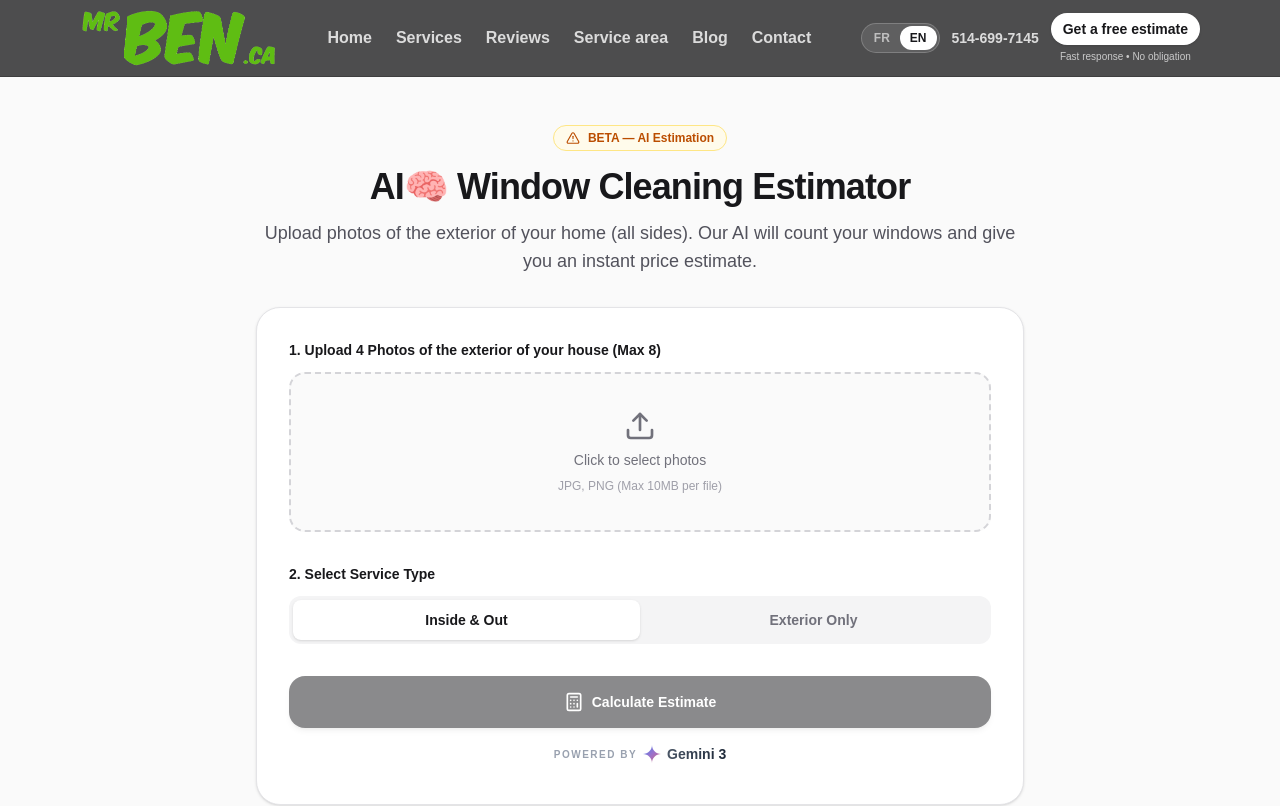
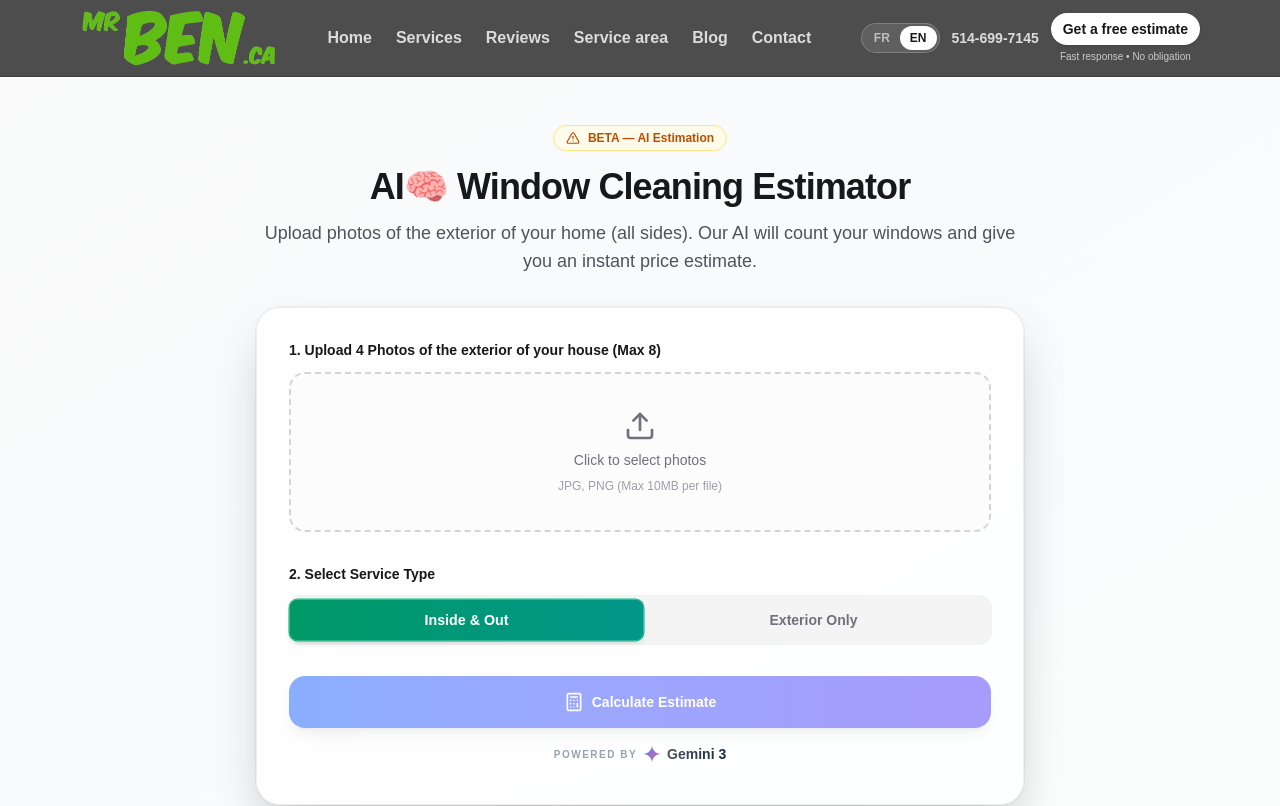
Before and after one commit to servicesmrben-wq/mrben-site1, a Next.js app: page /en/estimator in a window 1280 px wide. Shown: the top 806 px of the page. Built offline with nearby package versions, Linux system fonts and the light colour scheme.

Commit message:
Update page.tsx

```diff
--- a/app/[locale]/estimator/page.tsx
+++ b/app/[locale]/estimator/page.tsx
@@ -288,7 +288,7 @@ export default function EstimatorPage() {
   };
 
   return (
-    <main className="min-h-screen bg-zinc-50 px-4 py-12">
+    <main className="min-h-screen bg-gradient-to-br from-zinc-50 via-slate-50 to-emerald-50/30 px-4 py-12">
       <div className="mx-auto max-w-3xl">
 
         {/* Header */}
@@ -305,14 +305,14 @@ export default function EstimatorPage() {
           </p>
         </div>
 
-        <div className="rounded-3xl border border-zinc-200 bg-white p-6 shadow-sm md:p-8">
+        <div className="relative overflow-hidden rounded-3xl border border-zinc-200/60 bg-white/80 p-6 shadow-2xl backdrop-blur-sm md:p-8 ring-1 ring-zinc-900/5">
 
           {/* File Upload */}
           <div className="mb-8">
             <label className="mb-3 block text-sm font-semibold text-zinc-900">
               1. Upload 4 Photos of the exterior of your house (Max 8)
             </label>
-            <div className="relative flex min-h-[160px] cursor-pointer flex-col items-center justify-center rounded-2xl border-2 border-dashed border-zinc-300 bg-zinc-50 transition hover:border-zinc-400 hover:bg-zinc-100">
+            <div className="relative flex min-h-[160px] cursor-pointer flex-col items-center justify-center rounded-2xl border-2 border-dashed border-zinc-300 bg-zinc-50/50 transition duration-300 ease-in-out hover:border-blue-500 hover:bg-blue-50/50 hover:shadow-lg">
               <input
                 type="file"
                 accept="image/*"
@@ -356,23 +356,23 @@ export default function EstimatorPage() {
             <label className="mb-3 block text-sm font-semibold text-zinc-900">
               2. Select Service Type
             </label>
-            <div className="flex rounded-xl bg-zinc-100 p-1">
+            <div className="flex rounded-xl bg-zinc-100 p-1 ring-1 ring-zinc-900/5">
               <button
                 onClick={() => setMode("in_out")}
-                className={`flex-1 rounded-lg py-2.5 text-sm font-semibold transition ${
+                className={`flex-1 rounded-lg py-2.5 text-sm font-bold transition-all duration-300 ${
                   mode === "in_out"
-                    ? "bg-white text-zinc-900 shadow-sm"
-                    : "text-zinc-500 hover:text-zinc-900"
+                    ? "bg-gradient-to-r from-emerald-600 to-teal-600 text-white shadow-md ring-1 ring-emerald-500 scale-[1.02]"
+                    : "text-zinc-500 hover:bg-zinc-200/50 hover:text-zinc-900"
                 }`}
               >
                 Inside & Out
               </button>
               <button
                 onClick={() => setMode("ext")}
-                className={`flex-1 rounded-lg py-2.5 text-sm font-semibold transition ${
+                className={`flex-1 rounded-lg py-2.5 text-sm font-bold transition-all duration-300 ${
                   mode === "ext"
-                    ? "bg-white text-zinc-900 shadow-sm"
-                    : "text-zinc-500 hover:text-zinc-900"
+                    ? "bg-gradient-to-r from-emerald-600 to-teal-600 text-white shadow-md ring-1 ring-emerald-500 scale-[1.02]"
+                    : "text-zinc-500 hover:bg-zinc-200/50 hover:text-zinc-900"
                 }`}
               >
                 Exterior Only
@@ -384,7 +384,7 @@ export default function EstimatorPage() {
           <button
             onClick={handleCalculate}
             disabled={files.length === 0 || isProcessing}
-            className="flex w-full items-center justify-center gap-2 rounded-2xl bg-zinc-900 py-4 text-sm font-semibold text-white shadow-md transition hover:bg-zinc-800 disabled:opacity-50 disabled:cursor-not-allowed"
+            className="group flex w-full transform items-center justify-center gap-2 rounded-2xl bg-gradient-to-r from-blue-600 to-indigo-600 py-4 text-sm font-bold text-white shadow-lg transition duration-300 hover:scale-105 hover:shadow-xl hover:from-blue-500 hover:to-indigo-500 disabled:opacity-50 disabled:cursor-not-allowed disabled:transform-none"
           >
             {isProcessing ? (
               <div className="flex flex-col items-center w-full">
```
